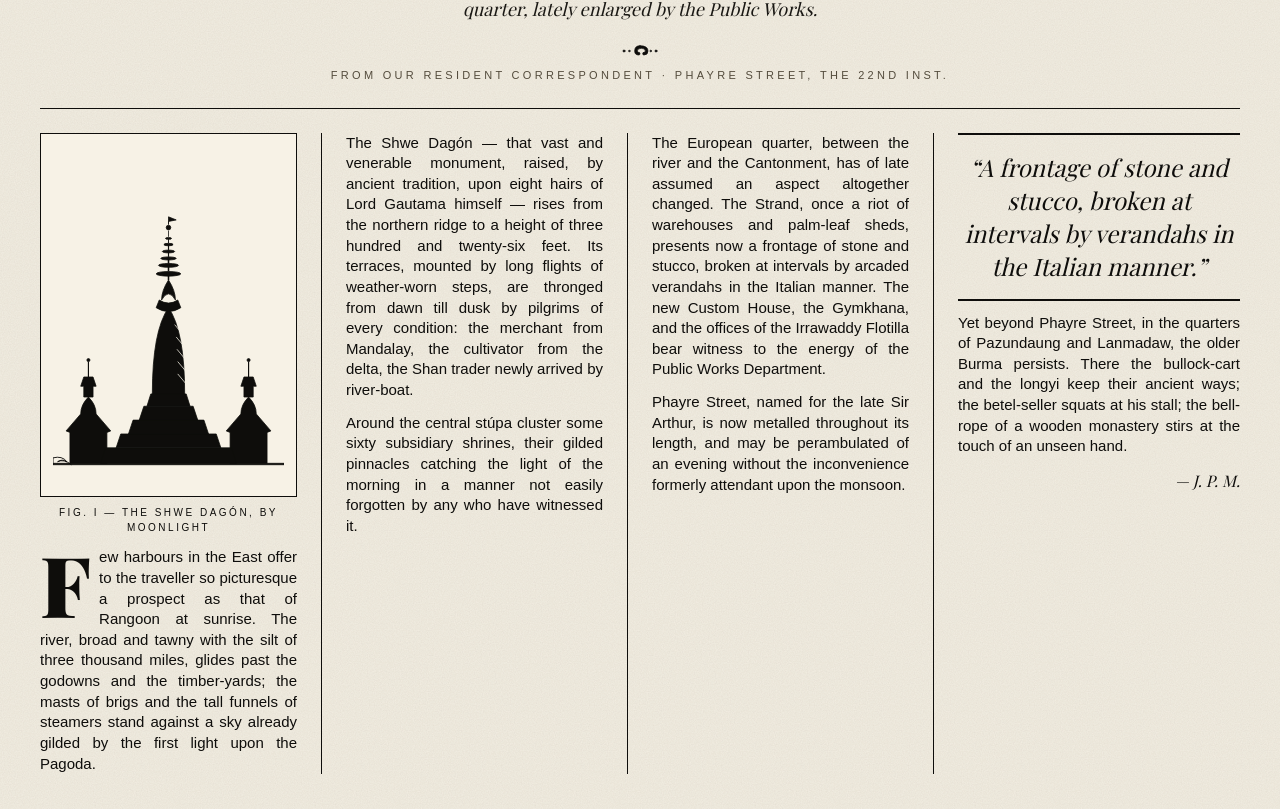
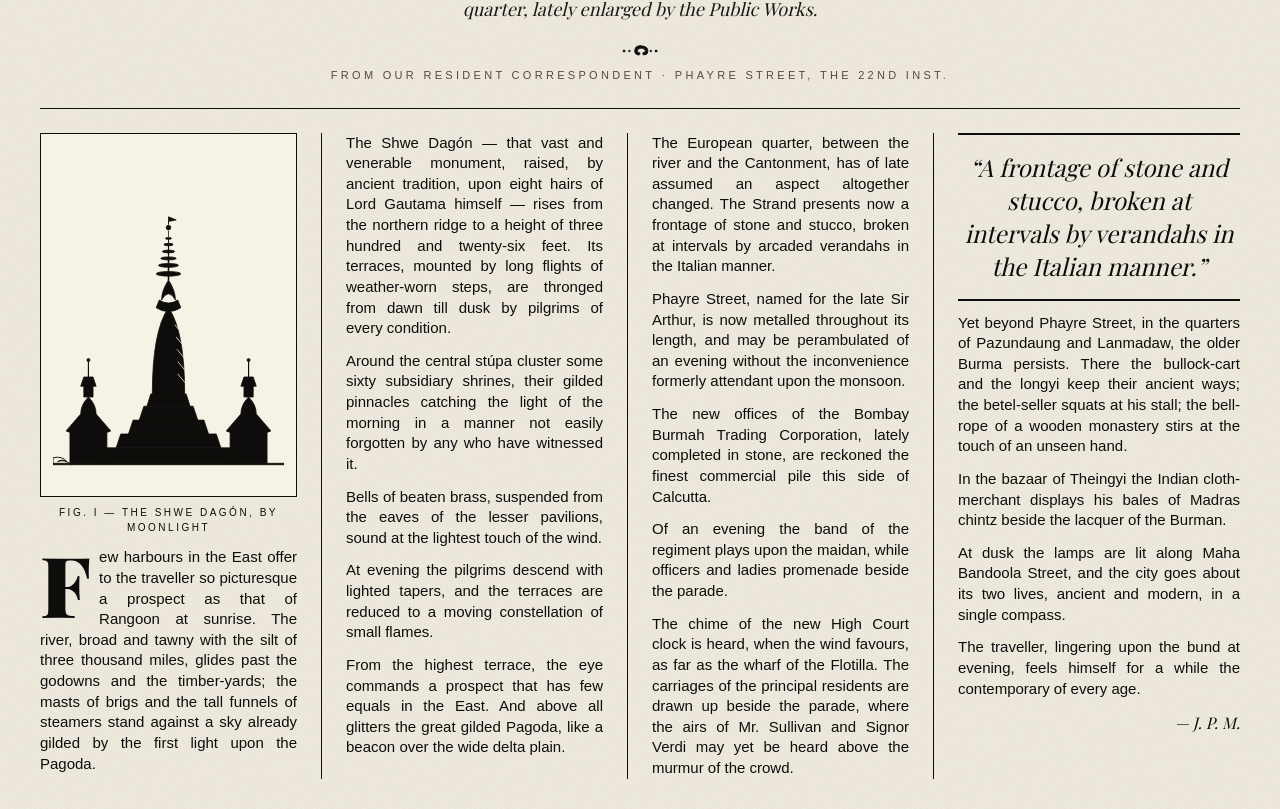
Before and after one commit to realzai/rangoon.asia, a Next.js app: page / in a window 1280 px wide. Shown: the part 871-1680 px from the top of the page. Built offline with nearby package versions, Linux system fonts and the light colour scheme; a web font is replaced by a local one.

Commit message:
feat: extend hero columns 2-4 with closing paragraphs to balance the lede

```diff
--- a/app/page.tsx
+++ b/app/page.tsx
@@ -114,13 +114,25 @@ export default function Home() {
               &mdash; rises from the northern ridge to a height of three hundred
               and twenty-six feet. Its terraces, mounted by long flights of
               weather-worn steps, are thronged from dawn till dusk by pilgrims
-              of every condition: the merchant from Mandalay, the cultivator
-              from the delta, the Shan trader newly arrived by river-boat.
+              of every condition.
             </p>
             <p className="mt-3 text-justify text-[15px] leading-snug">
               Around the central stúpa cluster some sixty subsidiary shrines,
               their gilded pinnacles catching the light of the morning in a
               manner not easily forgotten by any who have witnessed it.
+            </p>
+            <p className="mt-3 text-justify text-[15px] leading-snug">
+              Bells of beaten brass, suspended from the eaves of the lesser
+              pavilions, sound at the lightest touch of the wind.
+            </p>
+            <p className="mt-3 text-justify text-[15px] leading-snug">
+              At evening the pilgrims descend with lighted tapers, and the
+              terraces are reduced to a moving constellation of small flames.
+            </p>
+            <p className="mt-3 text-justify text-[15px] leading-snug">
+              From the highest terrace, the eye commands a prospect that has
+              few equals in the East. And above all glitters the great gilded
+              Pagoda, like a beacon over the wide delta plain.
             </p>
           </div>
 
@@ -128,17 +140,30 @@ export default function Home() {
           <div className="lg:border-r lg:border-ink lg:pr-6">
             <p className="text-justify text-[15px] leading-snug">
               The European quarter, between the river and the Cantonment, has of
-              late assumed an aspect altogether changed. The Strand, once a riot
-              of warehouses and palm-leaf sheds, presents now a frontage of
-              stone and stucco, broken at intervals by arcaded verandahs in the
-              Italian manner. The new Custom House, the Gymkhana, and the
-              offices of the Irrawaddy Flotilla bear witness to the energy of
-              the Public Works Department.
+              late assumed an aspect altogether changed. The Strand presents
+              now a frontage of stone and stucco, broken at intervals by
+              arcaded verandahs in the Italian manner.
             </p>
             <p className="mt-3 text-justify text-[15px] leading-snug">
               Phayre Street, named for the late Sir Arthur, is now metalled
               throughout its length, and may be perambulated of an evening
               without the inconvenience formerly attendant upon the monsoon.
+            </p>
+            <p className="mt-3 text-justify text-[15px] leading-snug">
+              The new offices of the Bombay Burmah Trading Corporation, lately
+              completed in stone, are reckoned the finest commercial pile this
+              side of Calcutta.
+            </p>
+            <p className="mt-3 text-justify text-[15px] leading-snug">
+              Of an evening the band of the regiment plays upon the maidan,
+              while officers and ladies promenade beside the parade.
+            </p>
+            <p className="mt-3 text-justify text-[15px] leading-snug">
+              The chime of the new High Court clock is heard, when the wind
+              favours, as far as the wharf of the Flotilla. The carriages of
+              the principal residents are drawn up beside the parade, where
+              the airs of Mr.&nbsp;Sullivan and Signor Verdi may yet be heard
+              above the murmur of the crowd.
             </p>
           </div>
 
@@ -154,6 +179,19 @@ export default function Home() {
               the longyi keep their ancient ways; the betel-seller squats at
               his stall; the bell-rope of a wooden monastery stirs at the touch
               of an unseen hand.
+            </p>
+            <p className="mt-3 text-justify text-[15px] leading-snug">
+              In the bazaar of Theingyi the Indian cloth-merchant displays his
+              bales of Madras chintz beside the lacquer of the Burman.
+            </p>
+            <p className="mt-3 text-justify text-[15px] leading-snug">
+              At dusk the lamps are lit along Maha Bandoola Street, and the
+              city goes about its two lives, ancient and modern, in a single
+              compass.
+            </p>
+            <p className="mt-3 text-justify text-[15px] leading-snug">
+              The traveller, lingering upon the bund at evening, feels himself
+              for a while the contemporary of every age.
             </p>
             <p className="mt-3 text-right font-display italic">&mdash; J. P. M.</p>
           </div>
```
